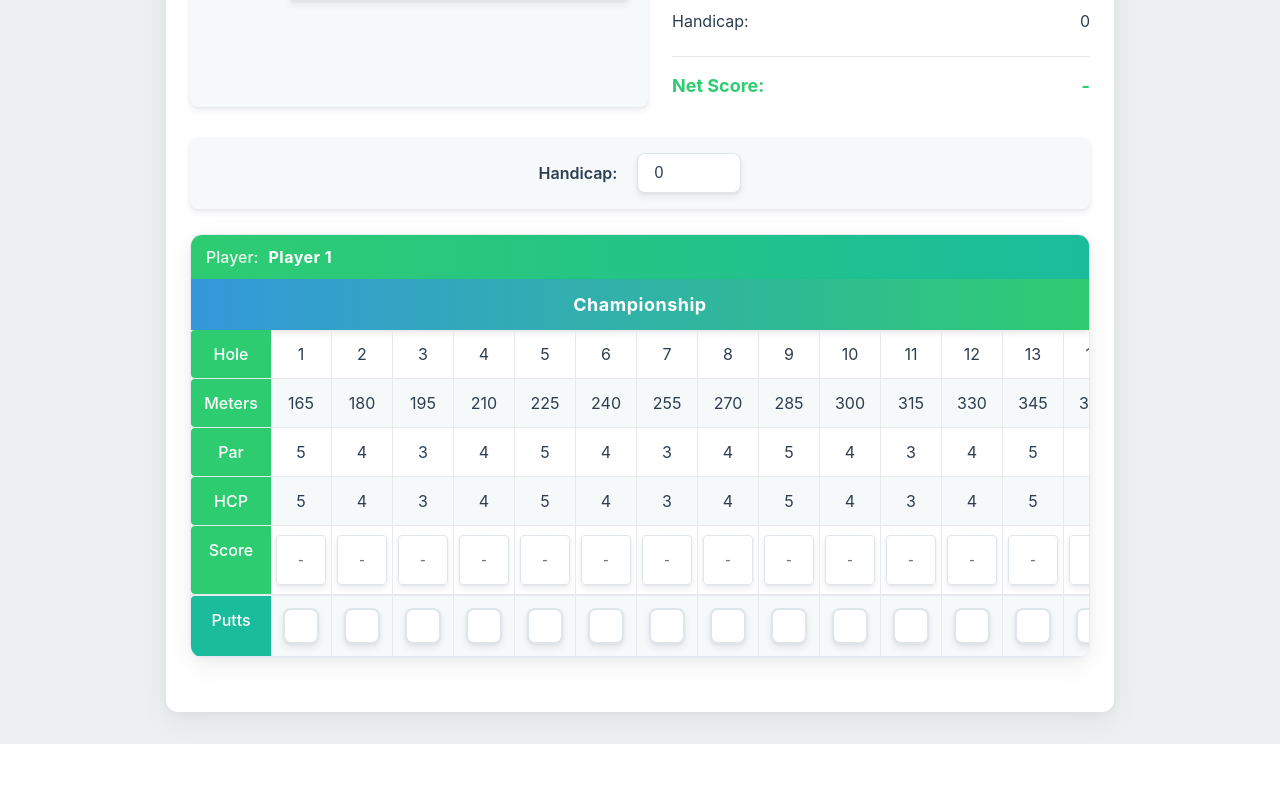
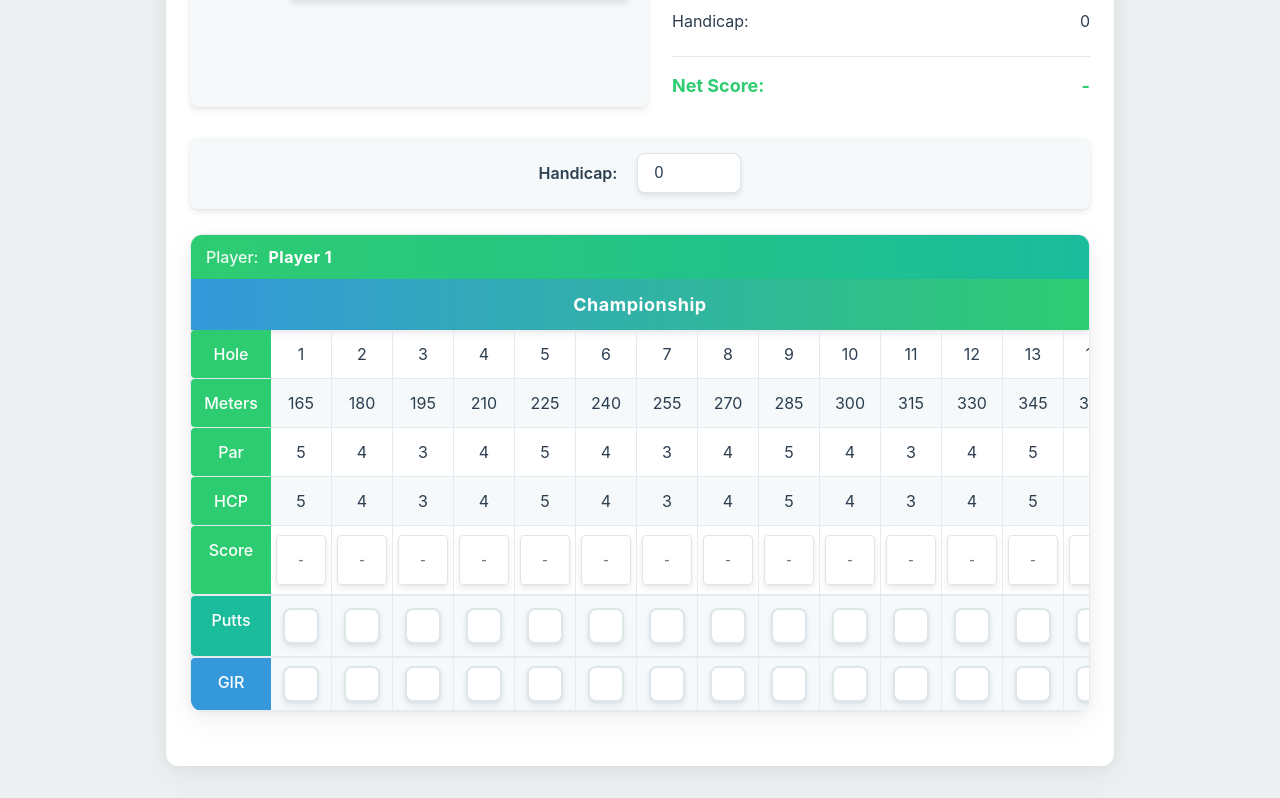
Before and after one commit to AlexanderWinters/the_score_card, a React (Vite) app: page / in a window 1280 px wide. Shown: the part 347-1145 px from the top of the page. Before the commit the page ends 1091 px from the top, so only its background shows below. Built offline with nearby package versions, Linux system fonts and the light colour scheme.

Commit message:
"Add GIR tracking and styling to scorecard component"

```diff
--- a/src/components/ScoreCard.jsx
+++ b/src/components/ScoreCard.jsx
@@ -4,6 +4,7 @@ import '../styles/scorecard.css';
 function ScoreCard({ scores, updateScore, courseData, handicap, playerName }) {
     // Calculate handicap strokes for a hole based on player's handicap and hole's index
     const [puttCounts, setPuttCounts] = useState(Array(18).fill(0));
+    const [girCounts, setGirCounts] = useState(Array(18).fill(false));
 
     const calculateHcpStrokes = (hcpIndex, playerHandicap) => {
         // Distribute handicap strokes according to hole difficulty
@@ -16,7 +17,14 @@ function ScoreCard({ scores, updateScore, courseData, handicap, playerName }) {
         setPuttCounts(newPuttCounts);
     };
 
+    const updateGirCount = (index, value) => {
+        const newGirCounts = [...girCounts];
+        newGirCounts[index] = value;
+        setGirCounts(newGirCounts);
+    };
+
     const totalPutts = puttCounts.reduce((sum, count) => sum + count, 0);
+    const totalGirs = girCounts.filter(gir => gir).length;
 
     // Enhanced function to determine the score type compared to par
     const getScoreType = (score, par) => {
@@ -205,6 +213,33 @@ function ScoreCard({ scores, updateScore, courseData, handicap, playerName }) {
                                 {totalPutts}
                             </div>
                         </div>
+
+                        {/* GIR row */}
+                        <div className="scorecard-row gir-row">
+                            <div className="row-label gir-label">GIR</div>
+                            {girCounts.map((gir, index) => (
+                                <div key={index} className="hole-column gir-column">
+                                    <div
+                                        className={`gir-toggle ${gir ? 'gir-hit' : 'gir-miss'}`}
+                                        onClick={() => updateGirCount(index, !gir)}
+                                        aria-label={`Green in Regulation for hole ${index + 1}`}
+                                        role="checkbox"
+                                        aria-checked={gir}
+                                        tabIndex="0"
+                                        onKeyPress={(e) => {
+                                            if (e.key === 'Enter' || e.key === ' ') {
+                                                updateGirCount(index, !gir);
+                                            }
+                                        }}
+                                    >
+                                        {gir ? '✓' : ''}
+                                    </div>
+                                </div>
+                            ))}
+                            <div className="hole-column total-column">
+                                {totalGirs}
+                            </div>
+                        </div>
                     </div>
                 </div>
             </div>
--- a/src/styles/scorecard.css
+++ b/src/styles/scorecard.css
@@ -224,3 +224,60 @@
     pointer-events: none;
     z-index: 1;
 }
+
+/* GIR (Green in Regulation) row styling */
+.gir-row {
+    background-color: var(--light-bg);
+    border-top: 1px solid var(--border-color);
+}
+
+.gir-column {
+    display: flex;
+    justify-content: center;
+    align-items: center;
+    padding: 8px 5px;
+}
+
+.gir-toggle {
+    width: 32px;
+    height: 32px;
+    display: flex;
+    justify-content: center;
+    align-items: center;
+    border: 2px solid var(--input-border);
+    border-radius: 8px;
+    background-color: var(--input-bg);
+    color: var(--text-color);
+    font-size: 18px;
+    font-weight: bold;
+    cursor: pointer;
+    transition: all var(--transition-speed) ease;
+    user-select: none;
+    box-shadow: var(--soft-shadow);
+}
+
+.gir-toggle:hover {
+    border-color: var(--primary-color);
+}
+
+.gir-toggle:focus {
+    outline: none;
+    box-shadow: 0 0 0 3px rgba(52, 152, 219, 0.2);
+}
+
+.gir-hit {
+    background-color: var(--under-par);
+    border-color: var(--under-par);
+    color: white;
+}
+
+.gir-miss {
+    background-color: var(--input-bg);
+    border-color: var(--input-border);
+}
+
+.row-label.gir-label {
+    background-color: var(--primary-color);
+    color: white;
+    font-weight: 500;
+}
```
